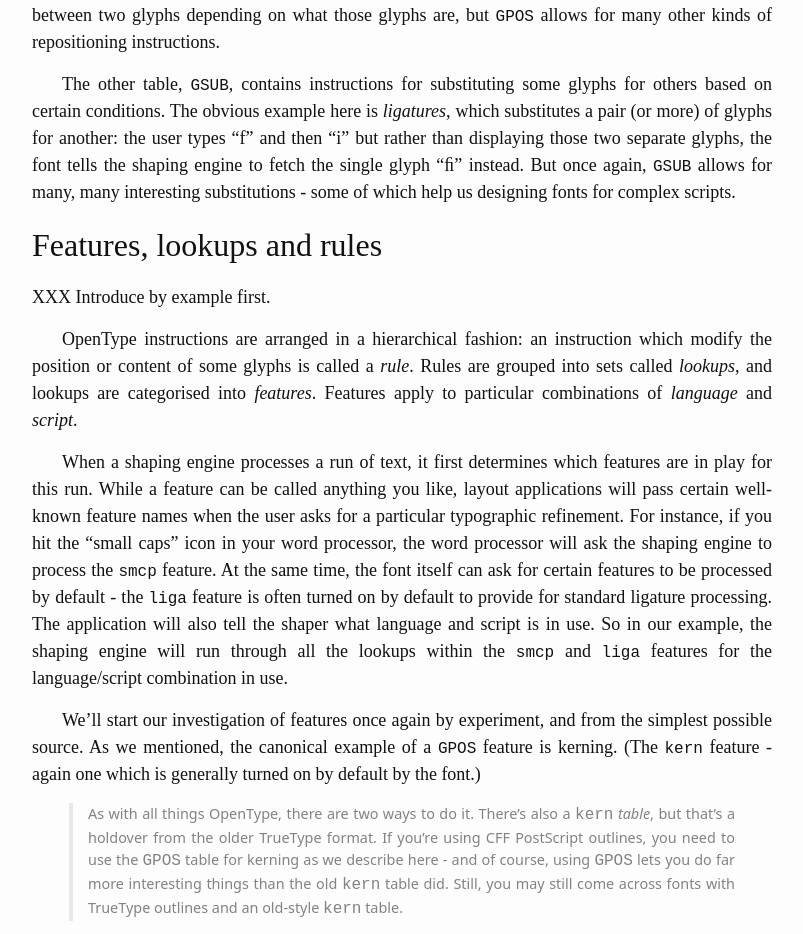
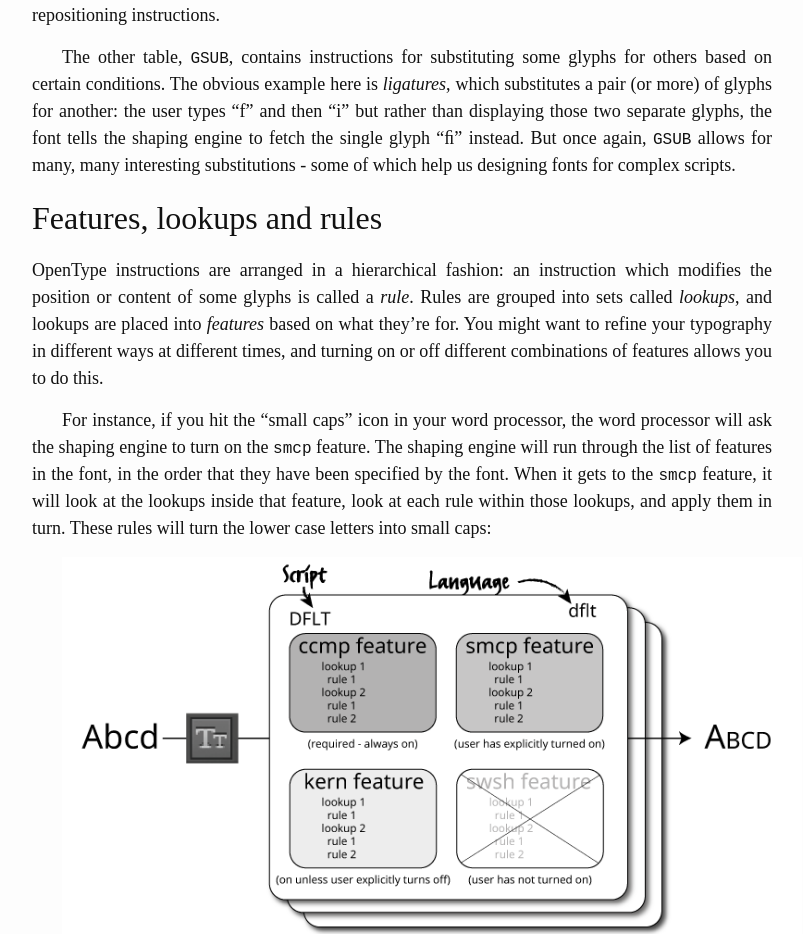
Before and after one commit to simoncozens/fonts-and-layout, a Jekyll site: the page built from features.md, in a window 1280 px wide and 1400 px high, scrolled down 1491 px. Shown: the top 934 px of the window, without its empty margins (238-1041 px from the left). Built offline with Jekyll 4.4.1, drawn with Linux system fonts in a browser that asks for light colours; some of the changed text lies outside the part shown.

Commit message:
A little more explanation

```diff
--- a/features.md
+++ b/features.md
@@ -18,11 +18,15 @@ The other table, `GSUB`, contains instructions for substituting some glyphs for
 
 ## Features, lookups and rules
 
-XXX Introduce by example first.
+OpenType instructions are arranged in a hierarchical fashion: an instruction which modifies the position or content of some glyphs is called a *rule*. Rules are grouped into sets called *lookups*, and lookups are placed into *features* based on what they're for. You might want to refine your typography in different ways at different times, and turning on or off different combinations of features allows you to do this.
 
-OpenType instructions are arranged in a hierarchical fashion: an instruction which modify the position or content of some glyphs is called a *rule*. Rules are grouped into sets called *lookups*, and lookups are categorised into *features*. Features apply to particular combinations of *language* and *script*.
+For instance, if you hit the "small caps" icon in your word processor, the word processor will ask the shaping engine to turn on the `smcp` feature. The shaping engine will run through the list of features in the font, in the order that they have been specified by the font. When it gets to the `smcp` feature, it will look at the lookups inside that feature, look at each rule within those lookups, and apply them in turn. These rules will turn the lower case letters into small caps:
 
-When a shaping engine processes a run of text, it first determines which features are in play for this run. While a feature can be called anything you like, layout applications will pass certain well-known feature names when the user asks for a particular typographic refinement. For instance, if you hit the "small caps" icon in your word processor, the word processor will ask the shaping engine to process the `smcp` feature. At the same time, the font itself can ask for certain features to be processed by default - the `liga` feature is often turned on by default to provide for standard ligature processing. The application will also tell the shaper what language and script is in use. So in our example, the shaping engine will run through all the lookups within the `smcp` and `liga` features for the language/script combination in use.
+![features](features/feature-hierarchy.png)
+
+So some features are turned on or off as a result of the user's choice. The font itself can ask for certain features to be processed by default - for example, the `liga` feature is often turned on by default to provide for standard ligature processing, while there is another feature (`rlig`) for required ligatures, those which should always be applied even if the user doesn't want explicit ligatures. Some features are *always* processed as a fundamental part of the shaping process, while others are optional and aesthetic. Later in the chapter, we will look at some of the common features registered in the OpenType specification, and what they are used for.
+
+Features apply to particular combinations of *language* and *script*. When a shaping engine processes a run of text, it first determines which features are in play for this run. The application will also tell the shaper what language and script is in use. So in our example, the shaping engine will run through all the lookups within the `smcp` and `liga` features for the language/script combination in use.
 
 We'll start our investigation of features once again by experiment, and from the simplest possible source. As we mentioned, the canonical example of a `GPOS` feature is kerning. (The `kern` feature - again one which is generally turned on by default by the font.)
 
@@ -99,7 +103,11 @@ Here is what we get:
 
 Let's face it: this is disgusting. The hierarchical nature of rules, lookups, features, scripts and languages mean that reading the raw contents of these tables is incredibly difficult. (Believe it or not, TTX has actually *simplified* the real representation somewhat for us.) We'll break it down and make sense of it all later in the chapter.
 
-Instead, we're going to use a more readable format. The Adobe Font Development Kit for OpenType (AFDKO) is a set of tools for manipulating OpenType fonts, and it specifies a more human-friendly *feature language*. In almost all cases, we (or our font editing software) write features in this feature language, and this gets compiled into the `GPOS` and `GSUB` representations shown above. But it's possible, with a bit of work, to go the other way around and turn the `GPOS` and `GSUB` tables inside a font back into the feature language.
+Instead, we're going to use a more readable format. The Adobe Font Development Kit for OpenType (AFDKO) is a set of tools for manipulating OpenType fonts, and it specifies a more human-friendly *feature language*. In almost all cases, we (or our font editing software) write features in this feature language, and this gets compiled into the `GPOS` and `GSUB` representations shown above.
+
+> There are a number of alternatives to AFDKO for specifying OpenType layout features - Microsoft's VOLT (Visual OpenType Layout Tool) allows you to create features and proof and preview them visually. Monotype also has their own internal editor, FontDame, which lays out OpenType features in a text file.
+
+But it's also possible, with a bit of work, to go the other way around and turn the `GPOS` and `GSUB` tables inside a binary OpenType font back into a readable feature language, so that we can see what the font is doing.
 
 There are a few ways we could do this. One user-friendly way is to use the [FontForge](https://fontforge.github.io/en-US/) editor. Within the "Font info" menu for a font, we can choose the "lookups" tab, right-click on a lookup, and choose "Save Feature File...":
 
@@ -231,7 +239,6 @@ Now we are using a different form of the `pos` instruction *and* a different for
 
     pos @longdescenders 0 \uni0956 <0 -90 0 0>;
 
-
 Let's take the different form of the `pos` instruction first. Whereas the three-argument form (`glyph glyph distance`) applied the value record to the first glyph, this four-argument form (`glyphA distanceA glyphB distanceB`) allows you to alter the position and advance of *both* glyphs (or glyph sets) independently. To take a stupid example:
 
     pos A 0 B 50
@@ -267,7 +274,13 @@ What does this say? When we have a long descender and a UE vowel, the consonent
 
 ## More about the rule application process
 
-Scripts and languages. Default. Ignore. Sub first then position
+Scripts and languages.
+What a feature actually is.
+Default. exclude_dflt;
+Ignore.
+Sub first then position.
+Order of execution. Stopping.
+Reusable lookups
 
 ## Types of Substitution Rule
 
@@ -389,6 +402,7 @@ We put this in the `pres` (pre-base substitution) feature, which is designed for
 
 ![](features/i-matra.png)
 
+At each text position, the contextual rules are tried in turn, and the first matching rule is applied.
 ignore rules
 
 ### chained contextual substitution
@@ -415,7 +429,7 @@ Urdu
 ## Features in Practice
 
 XXX list of (implemented) OT features - how do you know which feature to use?
-
+Order of features. (Opentype cookbook)
 (Refer to localization chapter)
 
 ### Superscript / Subscript
@@ -423,8 +437,6 @@ XXX list of (implemented) OT features - how do you know which feature to use?
 ### Contextual Alternates
 
 ### Positioning
-
-## FontDame / VOLT?
 
 ## How features are stored
 
```
Also changed, not shown: features/feature-hierarchy.png (added), 1 other file.
